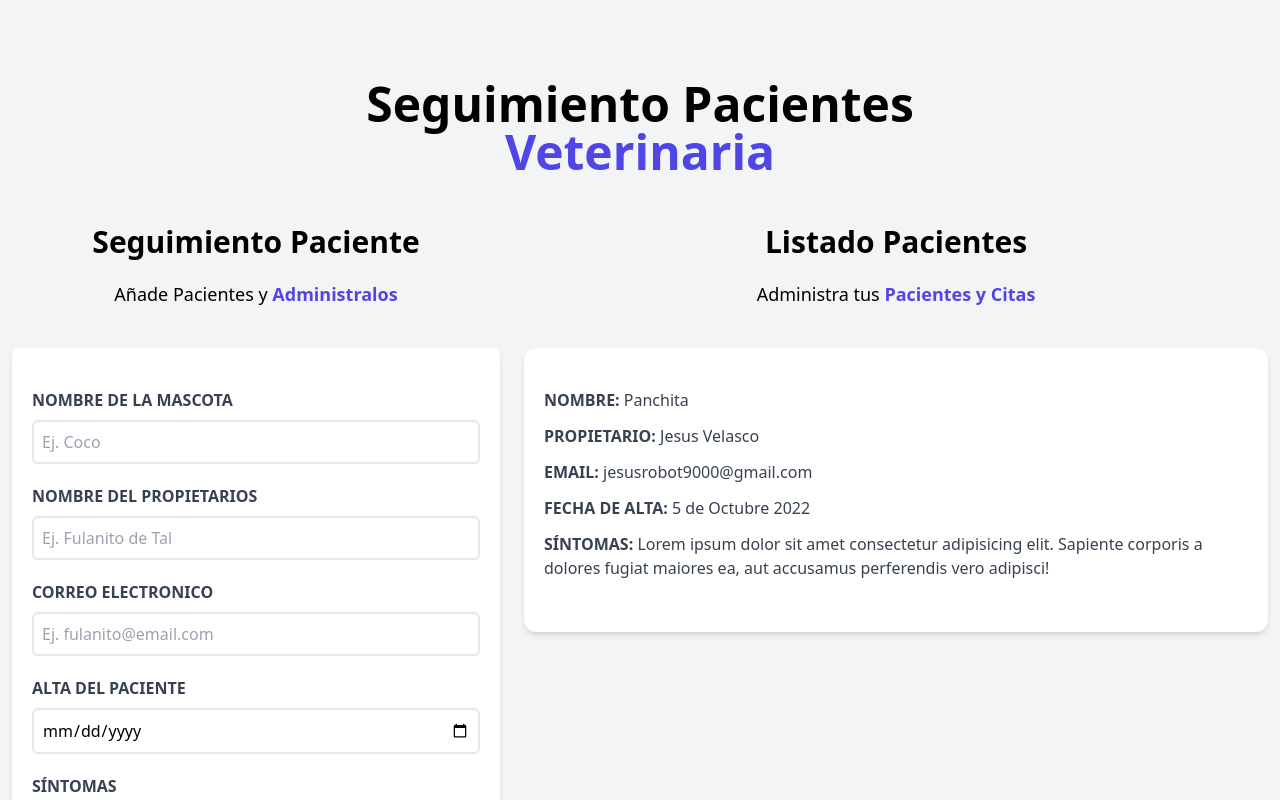
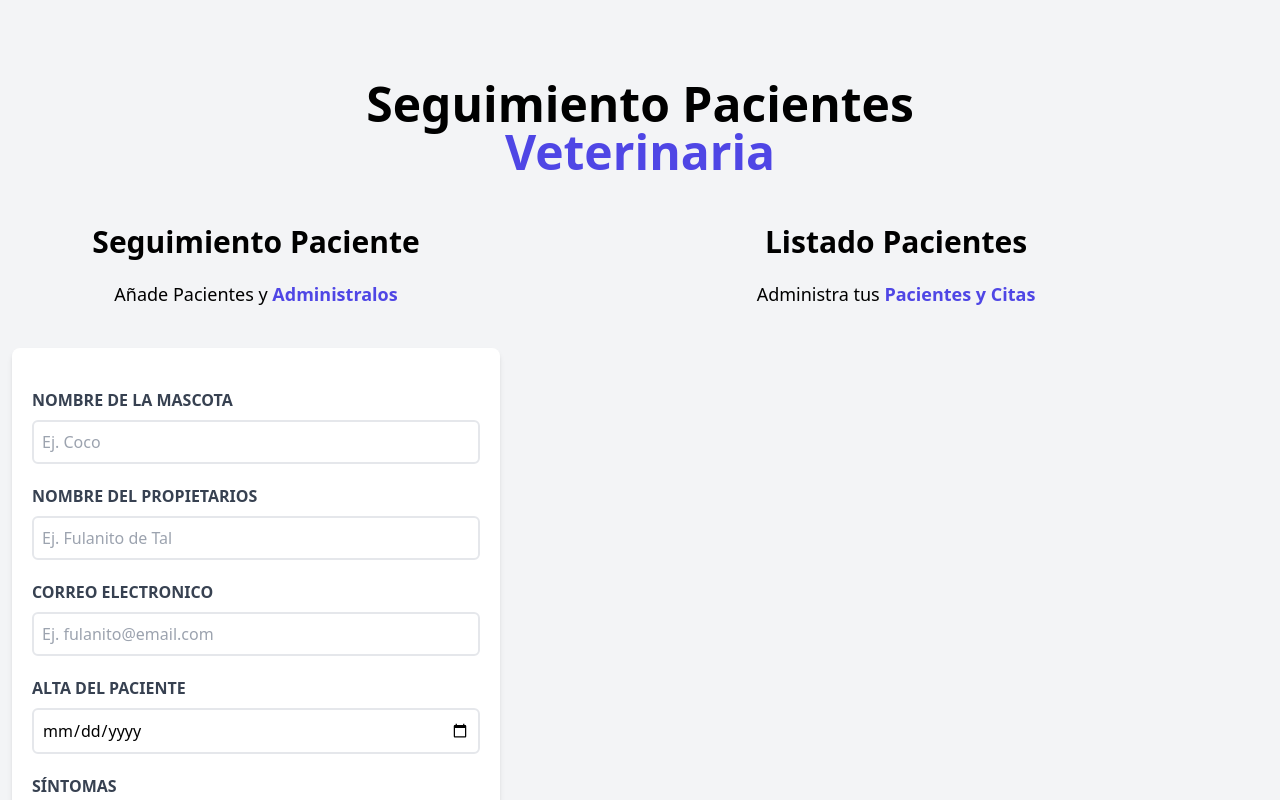
Before and after one commit to jesusrobot/Vet-Appointments, a React (Vite) app: page / in a window 1280 px wide. Shown: the top 800 px of the page. Built offline with nearby package versions, Linux system fonts and the light colour scheme.

Commit message:
show pet appointments on screen

```diff
--- a/src/App.jsx
+++ b/src/App.jsx
@@ -11,7 +11,7 @@ function App() {
       <Header />
       <main className="mt-12 md:flex">
         <Form setPatients={setPatients} />
-        <PatientList />
+        <PatientList patients={patients} />
       </main>
     </div>
   )
--- a/src/components/Patient.jsx
+++ b/src/components/Patient.jsx
@@ -1,33 +1,36 @@
-function Patient() {
+import PropTypes from 'prop-types'
+
+function Patient({ patient: { name, owner, email, dischargeDate, symptoms } }) {
   return (
     <article className="mx-3 my-8 px-5 py-10 rounded-xl bg-white shadow-md">
       <p className="mb-3 font-bold  text-gray-700 uppercase">
-        Nombre: <span className="font-normal normal-case">Panchita</span>
+        Nombre: <span className="font-normal normal-case">{name}</span>
       </p>
       <p className="mb-3 font-bold  text-gray-700 uppercase">
-        Propietario:{' '}
-        <span className="font-normal normal-case">Jesus Velasco</span>
+        Propietario: <span className="font-normal normal-case">{owner}</span>
       </p>
       <p className="mb-3 font-bold  text-gray-700 uppercase">
-        Email:{' '}
-        <span className="font-normal normal-case">
-          jesusrobot9000@gmail.com
-        </span>
+        Email: <span className="font-normal normal-case">{email}</span>
       </p>
       <p className="mb-3 font-bold  text-gray-700 uppercase">
         Fecha de alta:{' '}
-        <span className="font-normal normal-case">5 de Octubre 2022</span>
+        <span className="font-normal normal-case">{dischargeDate}</span>
       </p>
       <p className="mb-3 font-bold  text-gray-700 uppercase">
-        Síntomas:{' '}
-        <span className="font-normal normal-case">
-          Lorem ipsum dolor sit amet consectetur adipisicing elit. Sapiente
-          corporis a dolores fugiat maiores ea, aut accusamus perferendis vero
-          adipisci!
-        </span>
+        Síntomas: <span className="font-normal normal-case">{symptoms}</span>
       </p>
     </article>
   )
 }
 
+Patient.propTypes = {
+  patient: PropTypes.shape({
+    name: PropTypes.string,
+    owner: PropTypes.string,
+    email: PropTypes.string,
+    dischargeDate: PropTypes.string,
+    symptoms: PropTypes.string,
+  }).isRequired,
+}
+
 export default Patient
--- a/src/components/PatientList.jsx
+++ b/src/components/PatientList.jsx
@@ -1,6 +1,7 @@
+import PropTypes from 'prop-types'
 import Patient from './Patient'
 
-function PatientList() {
+function PatientList({ patients }) {
   return (
     <section className="md:h-screen overflow-y-scroll md:w-1/2 lg:w-3/5 ">
       <h2 className="text-3xl text-center font-black">Listado Pacientes</h2>
@@ -8,9 +9,23 @@ function PatientList() {
         Administra tus {}
         <span className="font-bold text-indigo-600">Pacientes y Citas</span>
       </p>
-      <Patient />
+      {patients.map((patient) => (
+        <Patient patient={patient} />
+      ))}
     </section>
   )
 }
 
+PatientList.propTypes = {
+  patients: PropTypes.arrayOf(
+    PropTypes.shape({
+      name: PropTypes.string,
+      owner: PropTypes.string,
+      email: PropTypes.string,
+      dischargeDate: PropTypes.string,
+      symptoms: PropTypes.string,
+    })
+  ).isRequired,
+}
+
 export default PatientList
```
